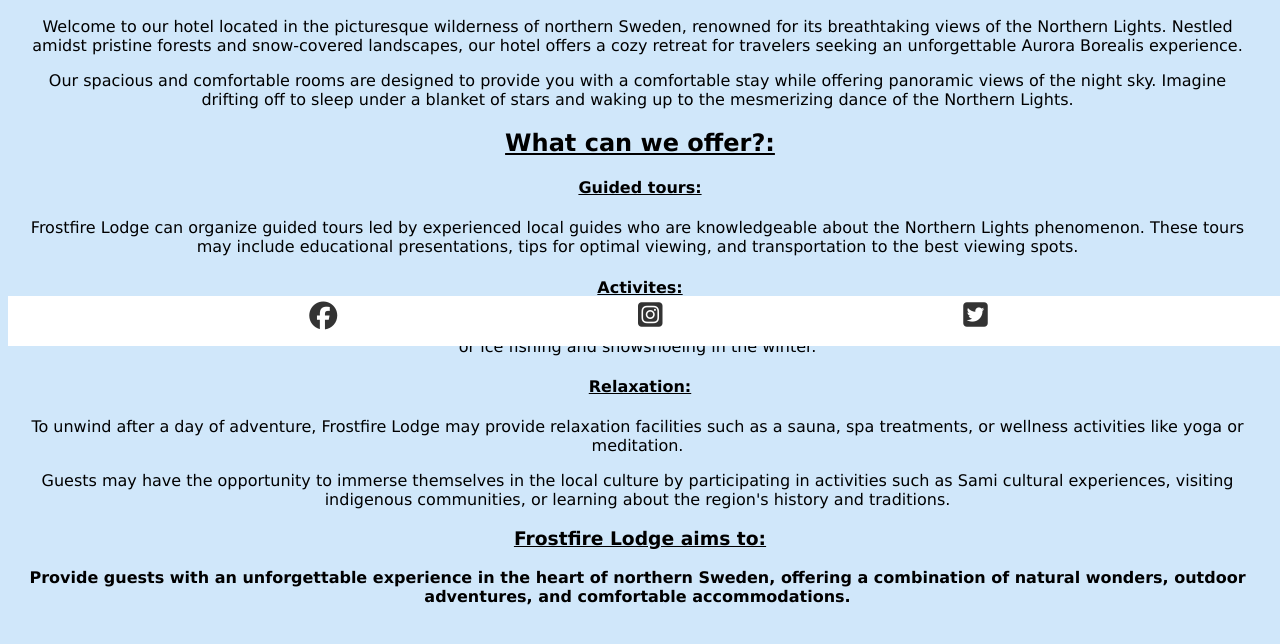
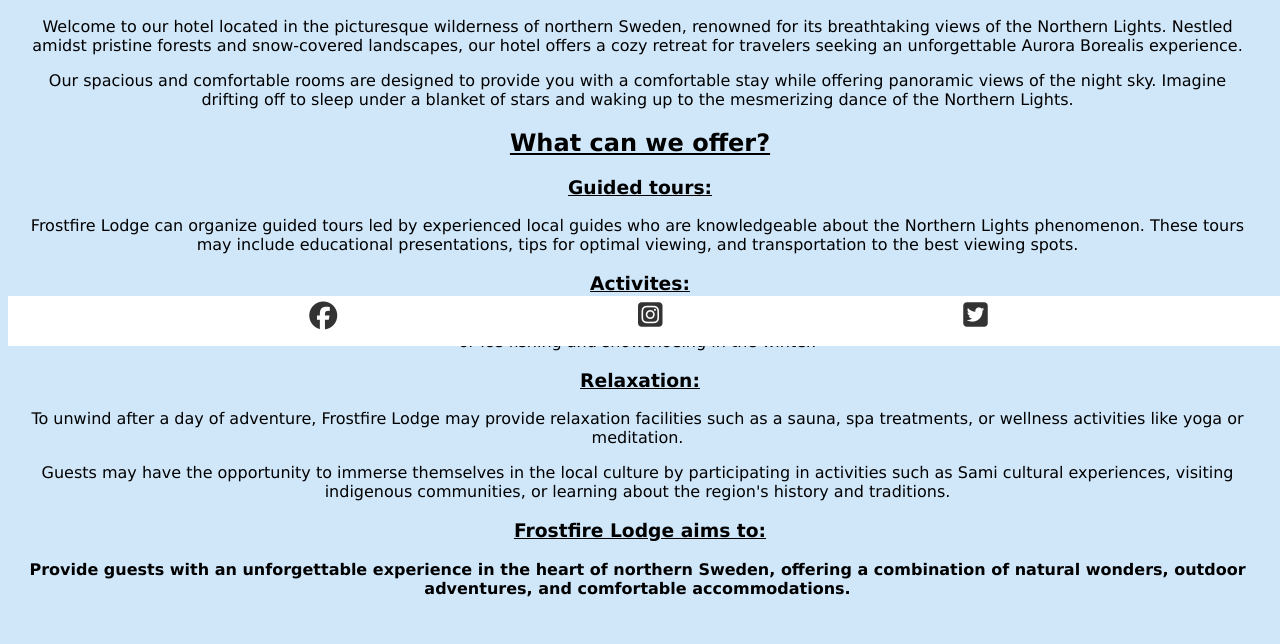
Before and after one commit to Seafzz/projectp1, a plain HTML site: page index.html in a window 1280 px wide. Shown: the part 454-1098 px from the top of the page. Drawn offline with Linux system fonts and the light colour scheme.

```diff
--- a/index.html
+++ b/index.html
@@ -31,15 +31,15 @@
                 </p>
             </section>
             <section id="offers">
-                <h2>What can we offer?:</h2>
-                <h4>Guided tours:</h4>
+                <h2>What can we offer?</h2>
+                <h3>Guided tours:</h3>
                 <p>
                     Frostfire Lodge can organize guided tours led by experienced local guides who are knowledgeable about the Northern Lights phenomenon. These tours may include educational presentations, tips for optimal viewing, and
                     transportation to the best viewing spots.
                 </p>
-                <h4>Activites:</h4>
+                <h3>Activites:</h3>
                 <p>Depending on the season, the hotel can offer unique experiences such as midnight sun viewing during the summer months or activities like snowmobiling or ice fishing and snowshoeing in the winter.</p>
-                <h4>Relaxation:</h4>
+                <h3>Relaxation:</h3>
                 <p>To unwind after a day of adventure, Frostfire Lodge may provide relaxation facilities such as a sauna, spa treatments, or wellness activities like yoga or meditation.</p>
                 <p>
                     Guests may have the opportunity to immerse themselves in the local culture by participating in activities such as Sami cultural experiences, visiting indigenous communities, or learning about the region's history and
```
Also changed, not shown: book.html (+1 -0 lines), gallery.html (+1 -0 lines).
